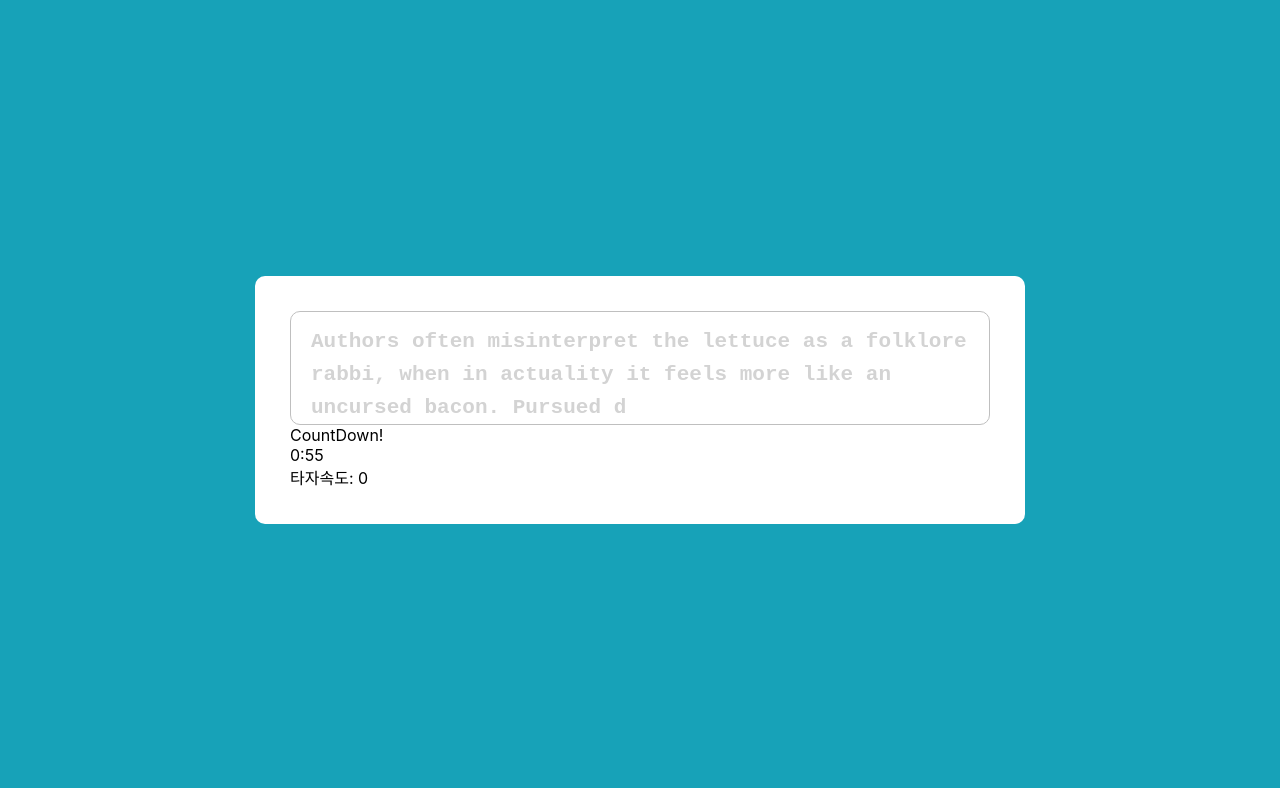
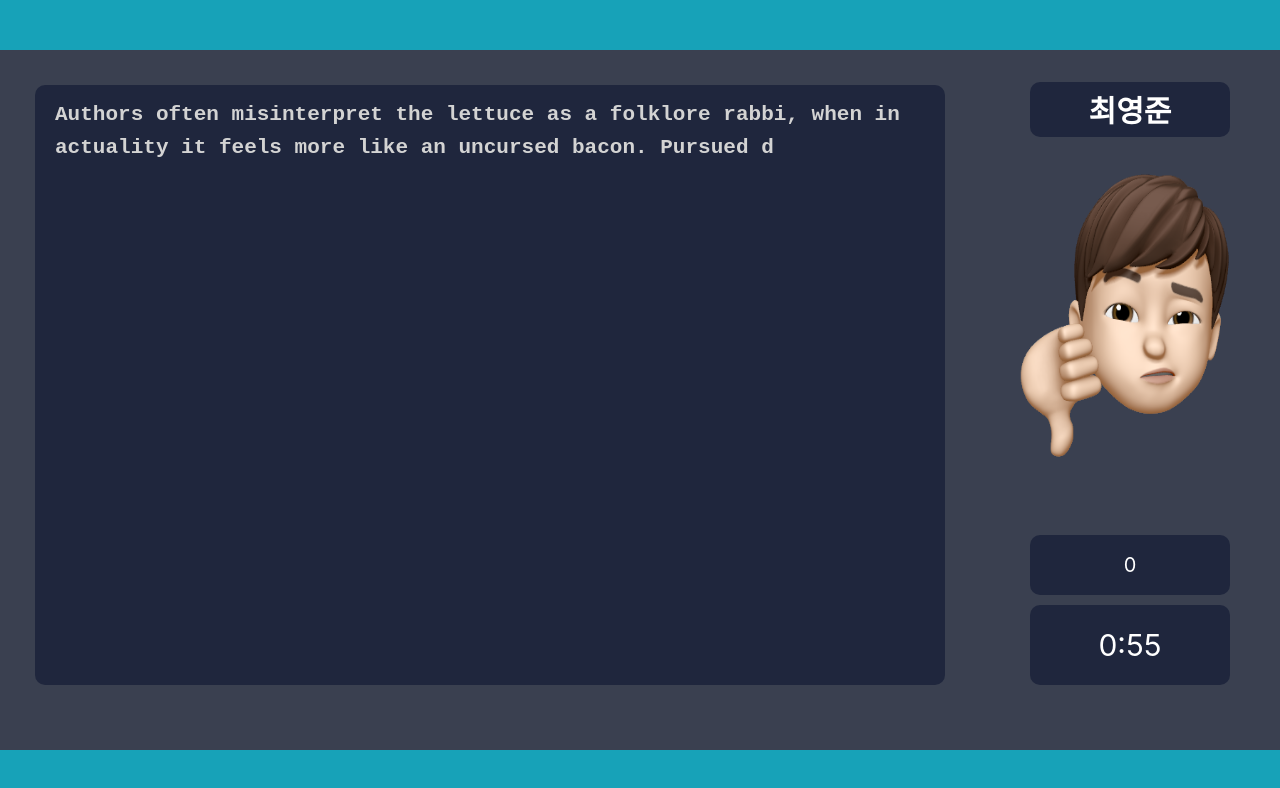
Before and after one commit to team-tadak/tadak-frontend, a React (Create React App) app: page / in a window 1280 px wide. Shown: the top 788 px of the page. Built offline with nearby package versions, Linux system fonts and the light colour scheme; a web font is replaced by a local one.

Commit message:
Provisional Submission

```diff
--- a/src/components/TypeInput/index.js
+++ b/src/components/TypeInput/index.js
@@ -4,6 +4,13 @@ import {
   Letter,
   TypeInputContainer,
   HiddenInput,
+  Container,
+  EmojiBox,
+  RealTimeResults,
+  Emoji,
+  NameFont,
+  FastFont,
+  TimeFont,
 } from "components/TypeInput/styles";
 import React, { useRef, useState } from "react";
 import { Paragraph } from "./styles";
@@ -34,7 +41,10 @@ function TypeInput() {
     setCurrentInputString(hiddenInputRef.current.value);
   }
 
+  //{/* TODO: currentInputString.length 에서 mistakes 빼기 */}
+  //{Math.round((currentInputString.length / (60 - seconds)) * 60)}
   return (
+    <>
       <TypeInputContainer>
         <ContentBox onClick={handleContentBoxClick}>
           <HiddenInput onChange={handleContentBoxClick} ref={hiddenInputRef} />
@@ -49,17 +59,26 @@ function TypeInput() {
             ))}
           </Paragraph>
         </ContentBox>
+      </TypeInputContainer>
+      <Container>
+        <EmojiBox>
+          <NameFont>최영준</NameFont>
+          <Emoji />
+        </EmojiBox>
+        <RealTimeResults>
+          <FastFont>
+            {/* TODO: currentInputString.length 에서 mistakes 빼기 */}
+            {Math.round((currentInputString.length / (60 - seconds)) * 60)}
+          </FastFont>
           <Timer
             minutes={minutes}
             setMinutes={setMinutes}
             seconds={seconds}
             setSeconds={setSeconds}
           />
-      <p>
-        타자속도: {/* TODO: currentInputString.length 에서 mistakes 빼기 */}
-        {Math.round((currentInputString.length / (60 - seconds)) * 60)}
-      </p>
-    </TypeInputContainer>
+        </RealTimeResults>
+      </Container>
+    </>
   );
 }
 
--- a/src/components/TypeInput/styles.js
+++ b/src/components/TypeInput/styles.js
@@ -1,16 +1,24 @@
 import styled from "@emotion/styled";
 
+export const Container = styled.div`
+  display: flex;
+  flex-direction: column;
+`;
+
 export const TypeInputContainer = styled.div`
-  width: 770px;
-  background-color: white;
-  border-radius: 10px;
+  width: 1000px;
+  height: 700px;
+  background-color: #3a4050;
+  //border-radius: 10px;
   padding: 35px;
 `;
 
 export const ContentBox = styled.article`
-  border: 1px solid #bfbfbf;
+  //border: 1px solid #bfbfbf;
   border-radius: 10px;
   padding: 13px 20px 0;
+  height: 600px;
+  background-color: #1f263d;
 `;
 
 export const HiddenInput = styled.input`
@@ -34,4 +42,73 @@ export const Letter = styled.span`
       : "red"};
 `;
 
+export const EmojiBox = styled.div`
+  display: flex;
+  justify-content: center;
+  align-items: center;
+  flex-direction: column;
+  width: 300px;
+  height: 450px;
+  background-color: #3a4050;
+  //border-radius: 10px;
+`;
+
+export const Emoji = styled.article`
+  //border: 1px solid #bfbfbf;
+  //border-radius: 10px;
+  //padding: 13px 20px 0;
+  height: 400px;
+  width: 300px;
+  background-image: url(${process.env.PUBLIC_URL + "/img/emoji.png"});
+  background-size: 100% 100%;
+`;
+
+export const NameFont = styled.span`
+  display: flex;
+  align-items: center;
+  justify-content: center;
+  font-size: 30px;
+  color: white;
+  background-color: #1f263d;
+  height: 60px;
+  width: 200px;
+  border-radius: 10px;
+  margin-top: 32px;
+  font-weight: bold;
+`;
+
+export const RealTimeResults = styled.div`
+  display: flex;
+  flex-direction: column;
+  align-items: center;
+  justify-content: center;
+  width: 300px;
+  height: 250px;
+  //border-radius: 10px;
+  background-color: #3a4050;
+  padding-bottom: 30px;
+`;
+
+export const FastFont = styled.span`
+  display: flex;
+  align-items: center;
+  justify-content: center;
+  font-size: 20px;
+  color: white;
+  height: 60px;
+  width: 200px;
+  background-color: #1f263d;
+  border-radius: 10px;
+  margin-bottom: 10px;
+`;
+
+export const TimeFont = styled.span`
+  font-size: 20px;
+  color: white;
+  height: 60px;
+  width: 200px;
+  background-color: #1f263d;
+  margin-bottom: 30px;
+`;
+
 export const StyledInput = styled.div``;
--- a/src/components/common/Timer/index.js
+++ b/src/components/common/Timer/index.js
@@ -1,4 +1,16 @@
 import { useEffect } from "react";
+import styled from "@emotion/styled";
+const TimeFont = styled.span`
+  display: flex;
+  justify-content: center;
+  align-items: center;
+  font-size: 30px;
+  color: white;
+  width: 200px;
+  height: 80px;
+  background-color: #1f263d;
+  border-radius: 10px;
+`;
 
 function Timer({ minutes, setMinutes, seconds, setSeconds }) {
   // const [minutes, setMinutes] = useState(1);
@@ -23,11 +35,10 @@ function Timer({ minutes, setMinutes, seconds, setSeconds }) {
 
   return (
     <div className="App">
-      <h1>CountDown!</h1>
       <div>
-        <h2>
+        <TimeFont>
           {minutes}:{seconds < 10 ? `0${seconds}` : seconds}
-        </h2>
+        </TimeFont>
       </div>
     </div>
   );
--- a/src/components/common/layout/FitContent/index.js
+++ b/src/components/common/layout/FitContent/index.js
@@ -1,3 +1,4 @@
+//fitcontent styles.js에서 import를 해서 다시 export를 해줌.
 import { FitContent } from "components/common/layout/FitContent/styles";
 
 export default FitContent;
```
Also changed, not shown: public/img/emoji.png (added). Lines whose indentation alone changed are shown as unchanged.
